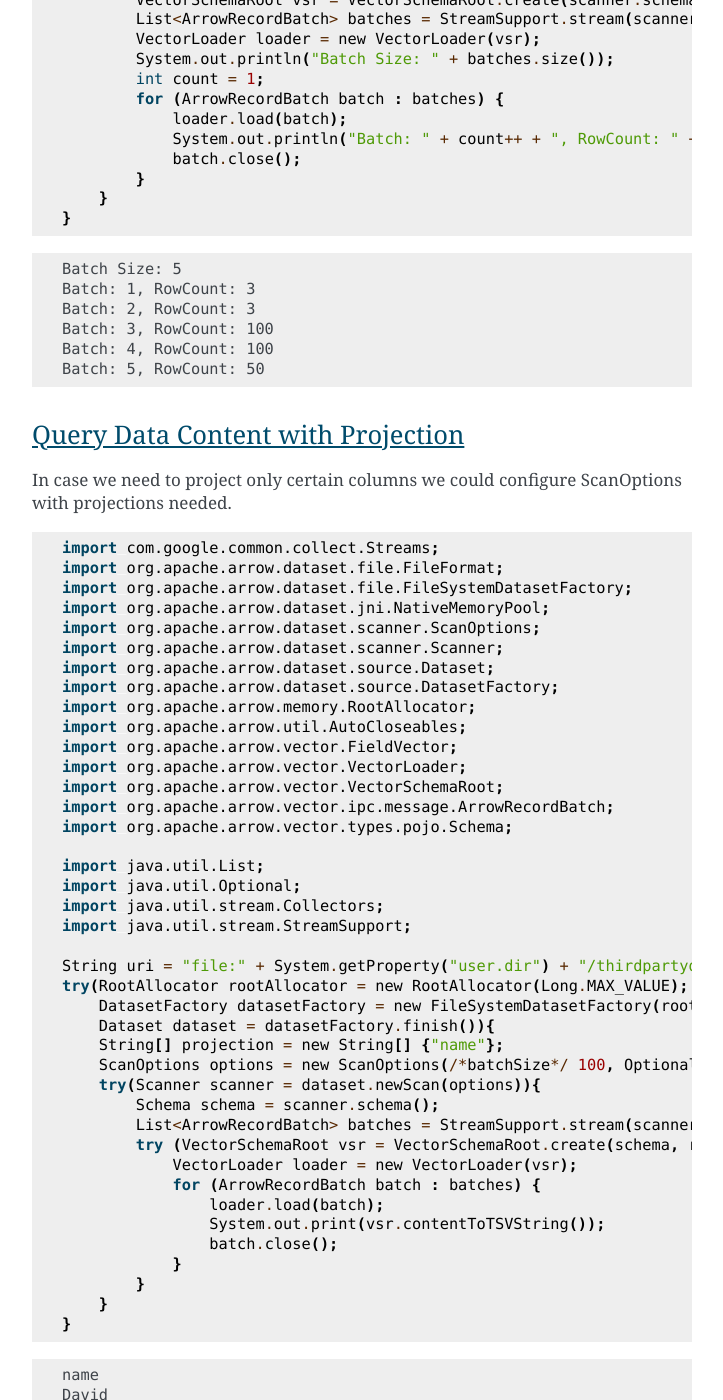
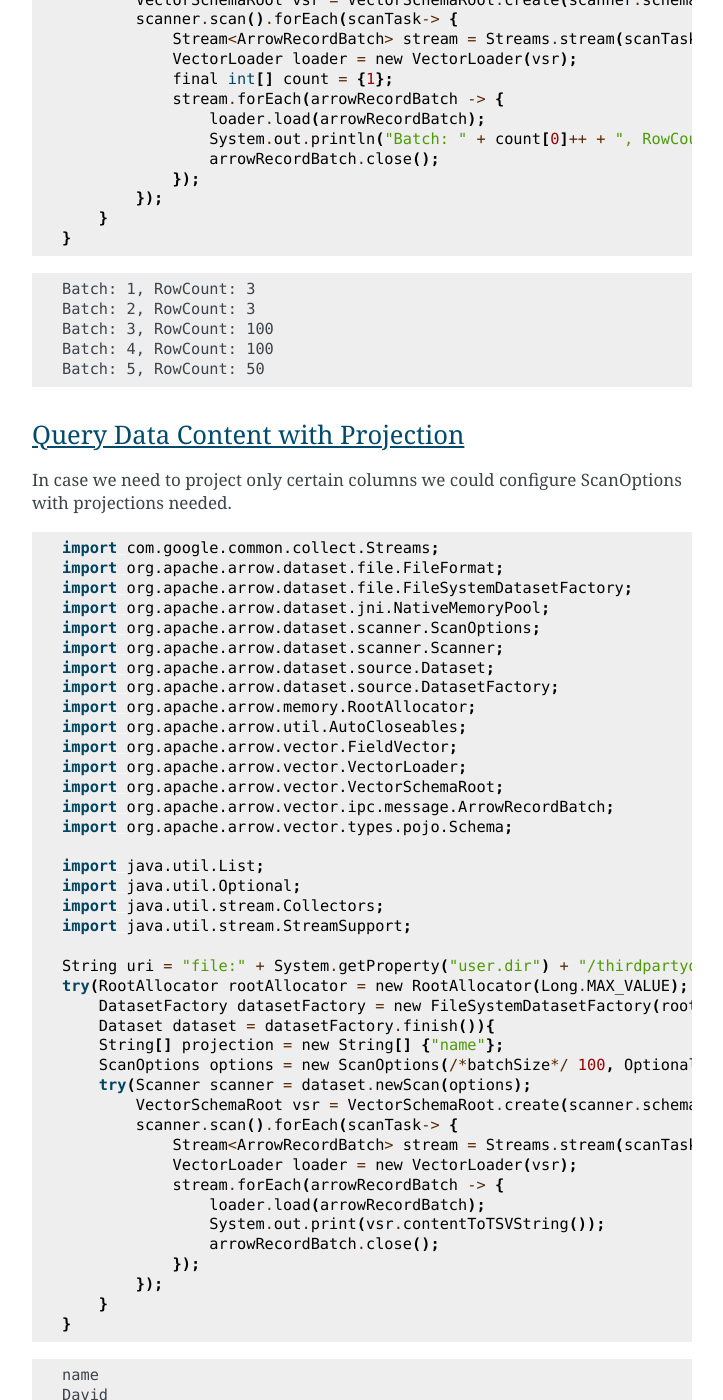
Before and after one commit to apache/arrow-cookbook, a Sphinx documentation site: the page built from java/source/dataset.rst, in a window 1280 px wide and 1400 px high, scrolled down 4415 px. Shown: the whole window, without its empty margins (388-1111 px from the left). Built offline with Sphinx 7.4.7, drawn with Linux system fonts in a browser that asks for light colours.

Commit message:
Solving pr comments

```diff
--- a/java/source/dataset.rst
+++ b/java/source/dataset.rst
@@ -217,21 +217,21 @@ Consider that we have these files: data1: 3 rows, data2: 3 rows and data3: 250 r
         ScanOptions options = new ScanOptions(/*batchSize*/ 100);
         try(Scanner scanner = dataset.newScan(options);
             VectorSchemaRoot vsr = VectorSchemaRoot.create(scanner.schema(), rootAllocator)){
-            List<ArrowRecordBatch> batches = StreamSupport.stream(scanner.scan().spliterator(), false).flatMap(t -> Streams.stream(t.execute())).collect(Collectors.toList());
-            VectorLoader loader = new VectorLoader(vsr);
-            System.out.println("Batch Size: " + batches.size());
-            int count = 1;
-            for (ArrowRecordBatch batch : batches) {
-                loader.load(batch);
-                System.out.println("Batch: " + count++ + ", RowCount: " + vsr.getRowCount());
-                batch.close();
-            }
+            scanner.scan().forEach(scanTask-> {
+                Stream<ArrowRecordBatch> stream = Streams.stream(scanTask.execute());
+                VectorLoader loader = new VectorLoader(vsr);
+                final int[] count = {1};
+                stream.forEach(arrowRecordBatch -> {
+                    loader.load(arrowRecordBatch);
+                    System.out.println("Batch: " + count[0]++ + ", RowCount: " + vsr.getRowCount());
+                    arrowRecordBatch.close();
+                });
+            });
         }
     }
 
 .. testoutput::
 
-    Batch Size: 5
     Batch: 1, RowCount: 3
     Batch: 2, RowCount: 3
     Batch: 3, RowCount: 100
@@ -272,17 +272,17 @@ In case we need to project only certain columns we could configure ScanOptions w
         Dataset dataset = datasetFactory.finish()){
         String[] projection = new String[] {"name"};
         ScanOptions options = new ScanOptions(/*batchSize*/ 100, Optional.of(projection));
-        try(Scanner scanner = dataset.newScan(options)){
-            Schema schema = scanner.schema();
-            List<ArrowRecordBatch> batches = StreamSupport.stream(scanner.scan().spliterator(), false).flatMap(t -> Streams.stream(t.execute())).collect(Collectors.toList());
-            try (VectorSchemaRoot vsr = VectorSchemaRoot.create(schema, rootAllocator)) {
+        try(Scanner scanner = dataset.newScan(options);
+            VectorSchemaRoot vsr = VectorSchemaRoot.create(scanner.schema(), rootAllocator)){
+            scanner.scan().forEach(scanTask-> {
+                Stream<ArrowRecordBatch> stream = Streams.stream(scanTask.execute());
                 VectorLoader loader = new VectorLoader(vsr);
-                for (ArrowRecordBatch batch : batches) {
-                    loader.load(batch);
+                stream.forEach(arrowRecordBatch -> {
+                    loader.load(arrowRecordBatch);
                     System.out.print(vsr.contentToTSVString());
-                    batch.close();
-                }
-            }
+                    arrowRecordBatch.close();
+                });
+            });
         }
     }
 
```
